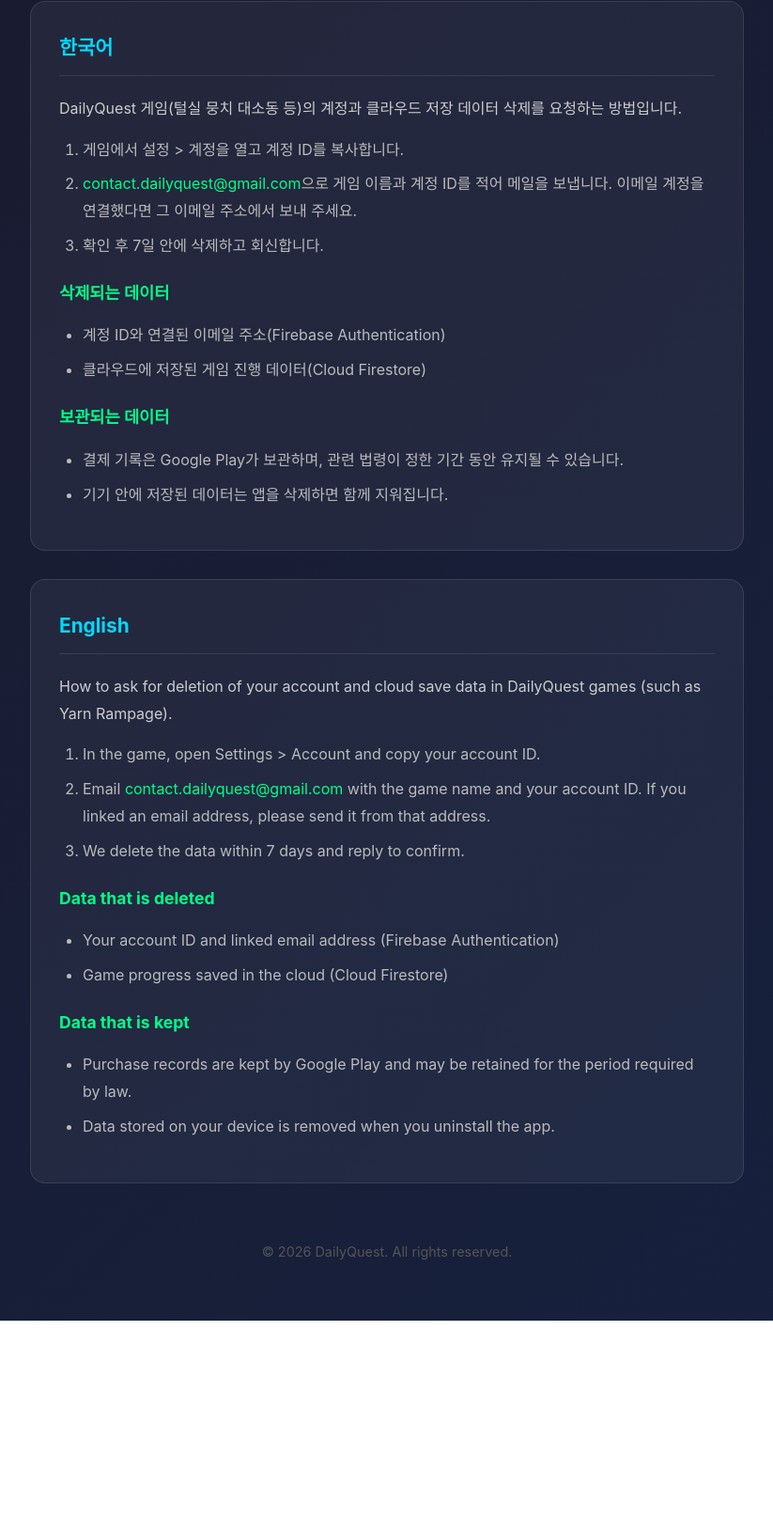
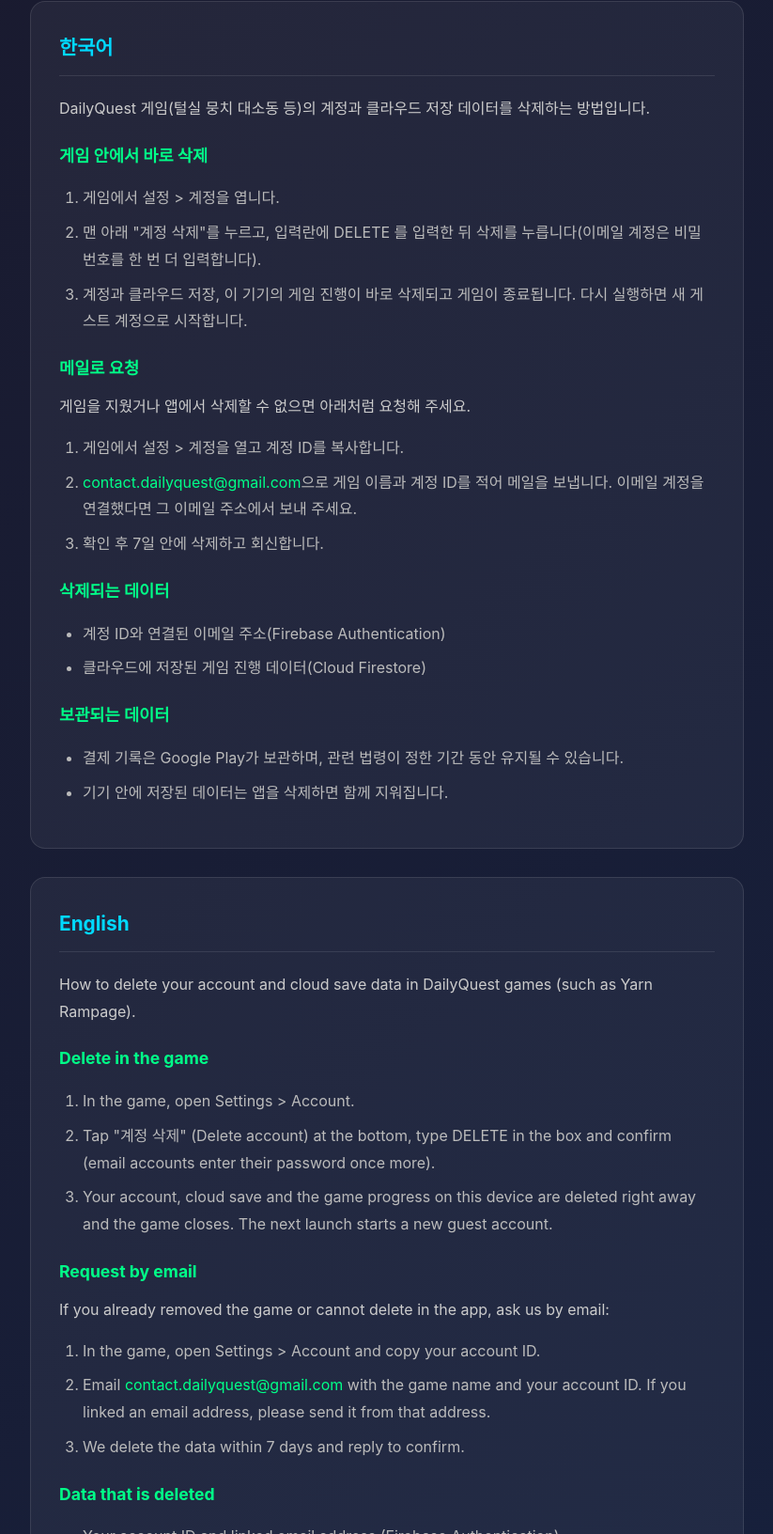
Before and after one commit to geuneda/geuneda.github.io, a plain HTML site: page account-deletion.html in a window 1280 px wide. Shown: the part 175-1807 px from the top of the page at 94% size, without its empty margins (228-1051 px from the left). Before the commit the page ends 1580 px from the top, so only its background shows below. Drawn offline with Linux system fonts and the light colour scheme.

Commit message:
Account deletion page: in-app delete path (Settings > Account > type DELETE)

```diff
--- a/account-deletion.html
+++ b/account-deletion.html
@@ -27,7 +27,15 @@
 
         <div class="section">
             <h2>한국어</h2>
-            <p>DailyQuest 게임(털실 뭉치 대소동 등)의 계정과 클라우드 저장 데이터 삭제를 요청하는 방법입니다.</p>
+            <p>DailyQuest 게임(털실 뭉치 대소동 등)의 계정과 클라우드 저장 데이터를 삭제하는 방법입니다.</p>
+            <h3>게임 안에서 바로 삭제</h3>
+            <ol>
+                <li>게임에서 설정 &gt; 계정을 엽니다.</li>
+                <li>맨 아래 "계정 삭제"를 누르고, 입력란에 DELETE 를 입력한 뒤 삭제를 누릅니다(이메일 계정은 비밀번호를 한 번 더 입력합니다).</li>
+                <li>계정과 클라우드 저장, 이 기기의 게임 진행이 바로 삭제되고 게임이 종료됩니다. 다시 실행하면 새 게스트 계정으로 시작합니다.</li>
+            </ol>
+            <h3>메일로 요청</h3>
+            <p>게임을 지웠거나 앱에서 삭제할 수 없으면 아래처럼 요청해 주세요.</p>
             <ol>
                 <li>게임에서 설정 &gt; 계정을 열고 계정 ID를 복사합니다.</li>
                 <li><a href="mailto:contact.dailyquest@gmail.com?subject=계정 삭제 요청">contact.dailyquest@gmail.com</a>으로 게임 이름과 계정 ID를 적어 메일을 보냅니다. 이메일 계정을 연결했다면 그 이메일 주소에서 보내 주세요.</li>
@@ -47,7 +55,15 @@
 
         <div class="section">
             <h2>English</h2>
-            <p>How to ask for deletion of your account and cloud save data in DailyQuest games (such as Yarn Rampage).</p>
+            <p>How to delete your account and cloud save data in DailyQuest games (such as Yarn Rampage).</p>
+            <h3>Delete in the game</h3>
+            <ol>
+                <li>In the game, open Settings &gt; Account.</li>
+                <li>Tap "계정 삭제" (Delete account) at the bottom, type DELETE in the box and confirm (email accounts enter their password once more).</li>
+                <li>Your account, cloud save and the game progress on this device are deleted right away and the game closes. The next launch starts a new guest account.</li>
+            </ol>
+            <h3>Request by email</h3>
+            <p>If you already removed the game or cannot delete in the app, ask us by email:</p>
             <ol>
                 <li>In the game, open Settings &gt; Account and copy your account ID.</li>
                 <li>Email <a href="mailto:contact.dailyquest@gmail.com?subject=Account deletion request">contact.dailyquest@gmail.com</a> with the game name and your account ID. If you linked an email address, please send it from that address.</li>
```
